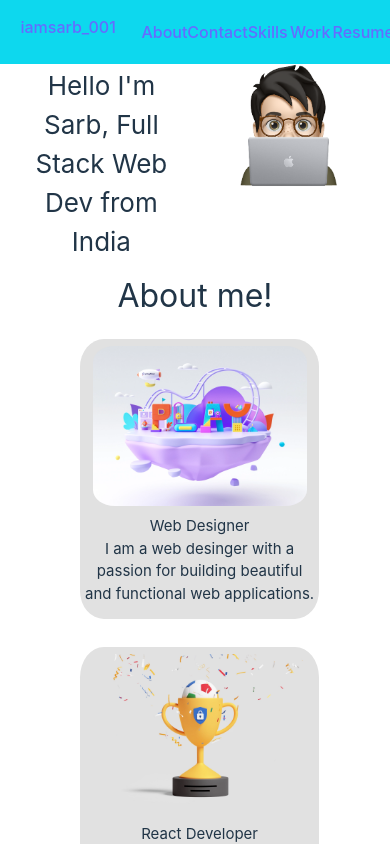
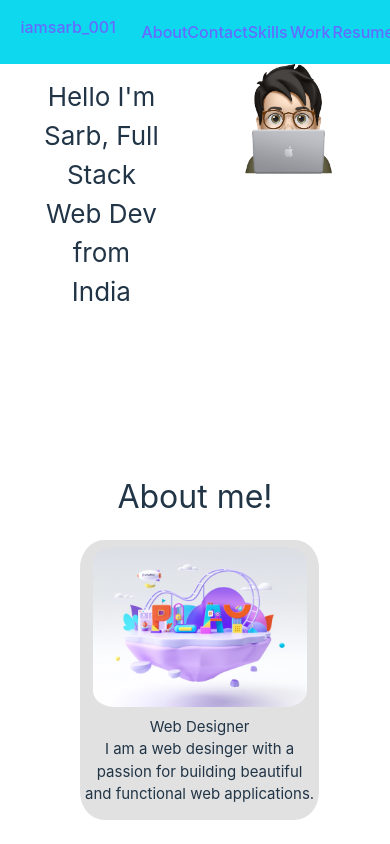
Before and after one commit to sarb001/Dev-portfolio, a React (Vite) app: page / in a window 390 px wide. Shown: the top 844 px of the page. Built offline with nearby package versions, Linux system fonts and the light colour scheme.

Commit message:
styling + media queries done

```diff
--- a/src/styles/About.css
+++ b/src/styles/About.css
@@ -38,7 +38,11 @@
         font-size: 15px;
     }
     .allcard-container{
-
         grid-template-columns: repeat(auto-fit,minmax(242px,1fr));
     }
 }
+@media screen and (max-width : 480px){
+    .card{
+        width: 230px
+    }
+}
--- a/src/styles/Contact.css
+++ b/src/styles/Contact.css
@@ -10,3 +10,8 @@
     display: grid;
     grid-template-columns: repeat(auto-fit,minmax(300px,1fr));
 }
+@media screen and (max-width : 480px){
+    .connect-details{
+        grid-template-columns: repeat(auto-fit,minmax(200px,1fr));
+    }
+}
--- a/src/styles/Home.css
+++ b/src/styles/Home.css
@@ -22,3 +22,17 @@
         font-size: 26px;
     }
 }
+@media screen and (max-width : 480px){
+    .navbar-container{
+        background-color: rgb(13, 216, 238);
+    }
+    .home-avataimg > img{
+        width: 68%;
+    }
+    .home-items{
+        grid-template-rows: 0.5fr 0.5fr;
+    }
+    .home-text{
+        margin: 12% 18%;
+    }
+}
```
